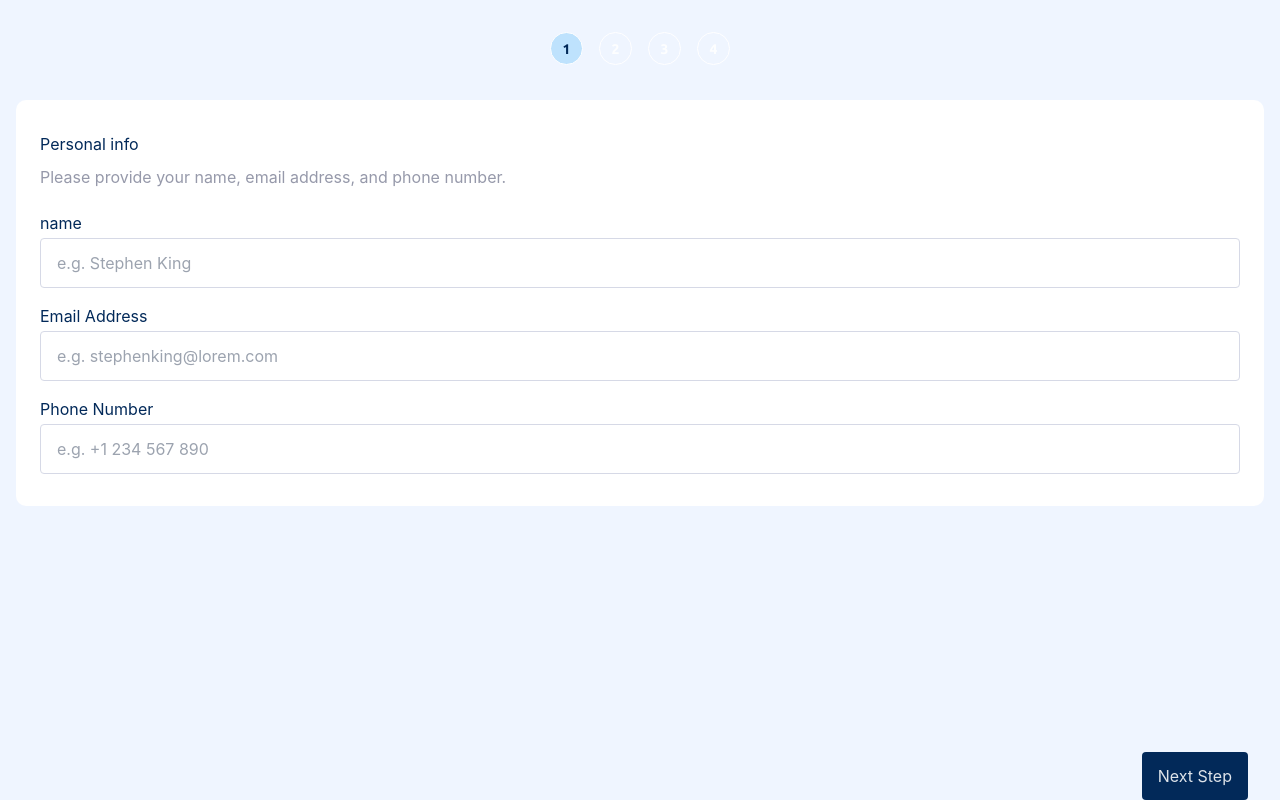
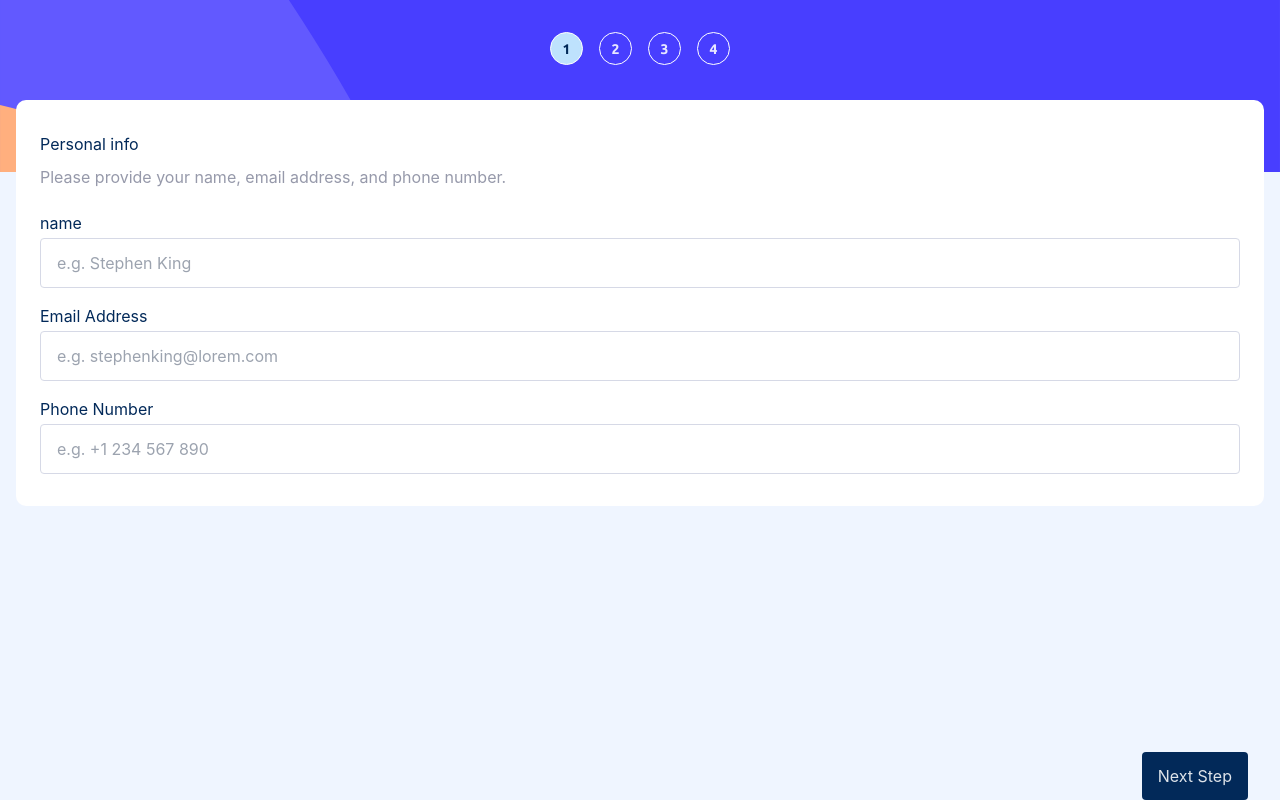
Before and after one commit to tchkoidze/Multi-step-form, a React (Vite) app: page / in a window 1280 px wide. Built offline with nearby package versions, Linux system fonts and the light colour scheme; no server answers.

Commit message:
correct mb variable at tailwind config

```diff
--- a/tailwind.config.js
+++ b/tailwind.config.js
@@ -7,7 +7,7 @@ export default {
         ubuntu: ["Ubuntu", "sans-serif"],
       },
       backgroundImage: {
-        mb: "[url('./assets/images/bg-sidebar-mobile.svg')]",
+        mb: "url('./assets/images/bg-sidebar-mobile.svg')",
         dt: "url('./src/assets/images/bg-sidebar-desktop.svg')",
       },
       colors: {
```
